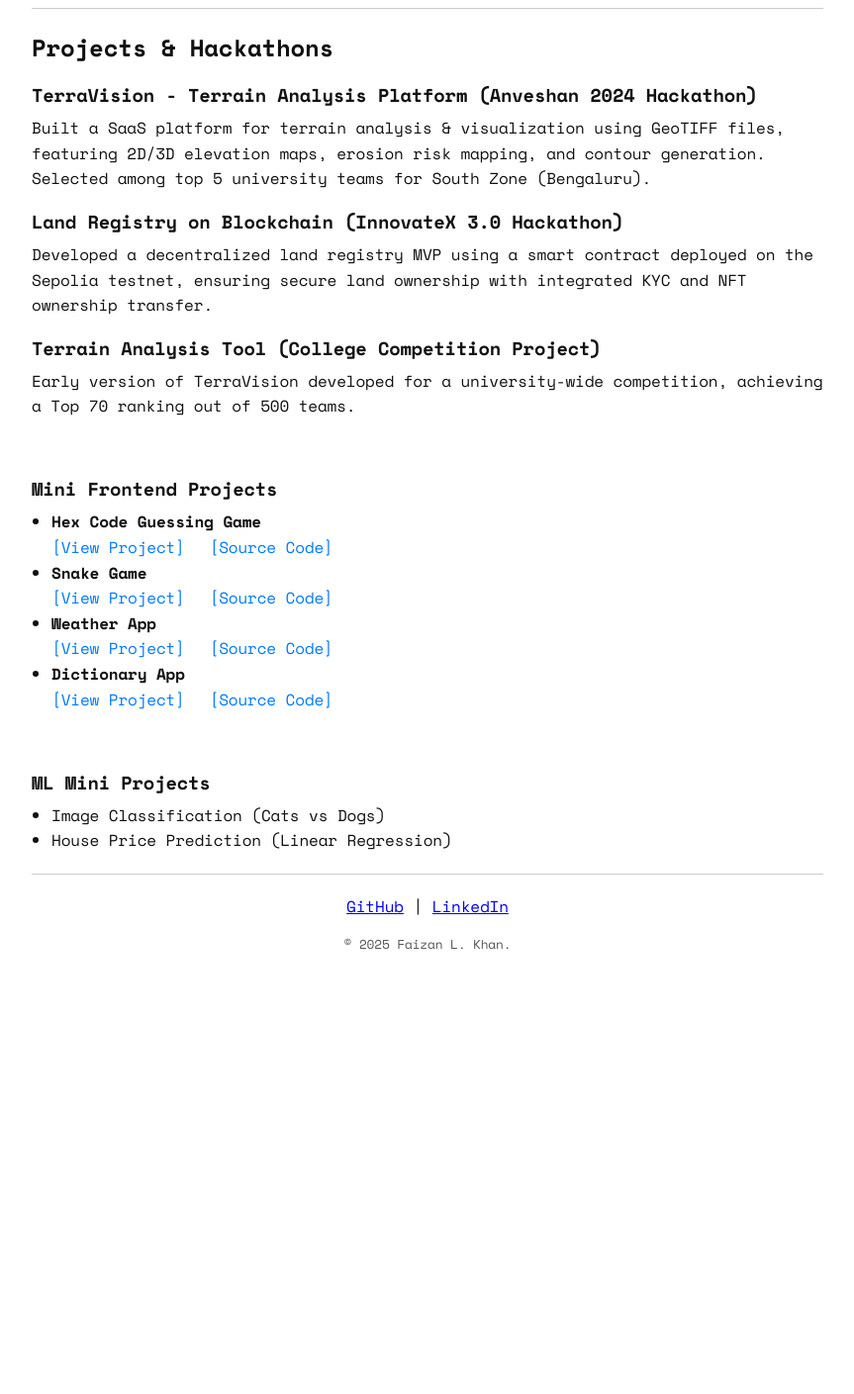
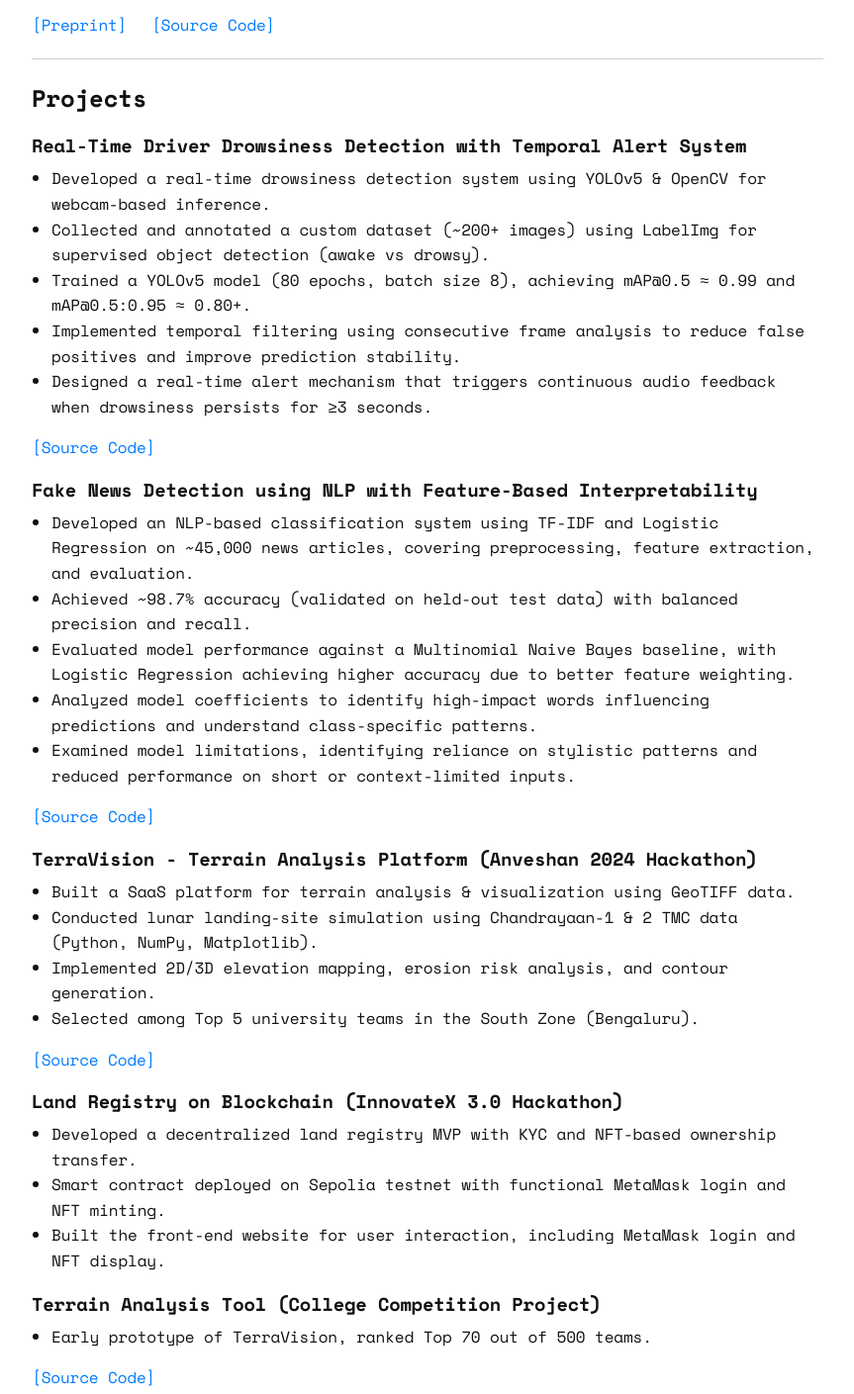
Before and after one commit to faizanlkhan/portfolio, a plain HTML site: page Portfolio/index.html in a window 1280 px wide. Shown: the part 704-2113 px from the top of the page at 99% size, without its empty margins (208-1071 px from the left). Before the commit the page ends 1683 px from the top, so only its background shows below. Drawn offline with nearby package versions, Linux system fonts and the light colour scheme.

Commit message:
Update index.html

```diff
--- a/Portfolio/index.html
+++ b/Portfolio/index.html
@@ -131,7 +131,7 @@
 
             <div>
                 <h1>Faizan Laique Khan</h1>
-                <p>Aspiring AI & ML developer, focused on building impactful real-world applications.</p>
+                <p>CS undergraduate specializing in AI & ML, with hands-on experience in reinforcement learning, NLP, and computer vision. Focused on efficient vision systems and practical AI for perception and decision-making.</p>
             </div>
         </div>
         <hr>
@@ -150,23 +150,65 @@
         </ul>
 
         <div class="link-group">
-            <a href="https://github.com/faizanlkhan/Moon_Landing_Site_Selection_ML.git" target="_blank">[Source Code]</a>
+            <a href="https://www.researchgate.net/publication/399913944_Learning_Adaptive_Feature-Weight_Optimization_and_Landing-Site_Prediction_for_Lunar_Surface_Exploration_Using_Reinforcement_Learning" target="_blank">[Preprint]</a>
+            <a href="https://github.com/faizanlkhan/Moon_Landing_Site_Selection_ML" target="_blank">[Source Code]</a>
         </div>
 
         <hr>
     </section>
 
     <section id="projects">
-        <h2>Projects & Hackathons</h2>
+        <h2>Projects</h2>
+
+        <h3>Real-Time Driver Drowsiness Detection with Temporal Alert System</h3>
+        <ul>
+            <li>Developed a real-time drowsiness detection system using YOLOv5 & OpenCV for webcam-based inference.</li>
+            <li>Collected and annotated a custom dataset (~200+ images) using LabelImg for supervised object detection (awake vs drowsy).</li>
+            <li>Trained a YOLOv5 model (80 epochs, batch size 8), achieving mAP@0.5 ≈ 0.99 and mAP@0.5:0.95 ≈ 0.80+.</li>
+            <li>Implemented temporal filtering using consecutive frame analysis to reduce false positives and improve prediction stability.</li>
+            <li>Designed a real-time alert mechanism that triggers continuous audio feedback when drowsiness persists for ≥3 seconds.</li>
+        </ul>
+        <div class="link-group">
+            <a href="https://github.com/faizanlkhan/Real-Time-Driver-Drowsiness-Detection-System" target="_blank">[Source Code]</a>
+        </div>
+
+        <h3>Fake News Detection using NLP with Feature-Based Interpretability</h3>
+        <ul>
+            <li>Developed an NLP-based classification system using TF-IDF and Logistic Regression on ~45,000 news articles, covering preprocessing, feature extraction, and evaluation.</li>
+            <li>Achieved ~98.7% accuracy (validated on held-out test data) with balanced precision and recall.</li>
+            <li>Evaluated model performance against a Multinomial Naive Bayes baseline, with Logistic Regression achieving higher accuracy due to better feature weighting.</li>
+            <li>Analyzed model coefficients to identify high-impact words influencing predictions and understand class-specific patterns.</li>
+            <li>Examined model limitations, identifying reliance on stylistic patterns and reduced performance on short or context-limited inputs.</li>
+        </ul>
+        <div class="link-group">
+            <a href="https://github.com/faizanlkhan/Fake-News-Detection-with-Explainability" target="_blank">[Source Code]</a>
+        </div>
 
         <h3>TerraVision - Terrain Analysis Platform (Anveshan 2024 Hackathon)</h3>
-        <p>Built a SaaS platform for terrain analysis & visualization using GeoTIFF files, featuring 2D/3D elevation maps, erosion risk mapping, and contour generation. Selected among top 5 university teams for South Zone (Bengaluru).</p>
+        <ul>
+            <li>Built a SaaS platform for terrain analysis & visualization using GeoTIFF data.</li>
+            <li>Conducted lunar landing-site simulation using Chandrayaan-1 & 2 TMC data (Python, NumPy, Matplotlib).</li>
+            <li>Implemented 2D/3D elevation mapping, erosion risk analysis, and contour generation.</li>
+            <li>Selected among Top 5 university teams in the South Zone (Bengaluru).</li>
+        </ul>
+        <div class="link-group">
+            <a href="https://github.com/faizanlkhan/TerraVision-Terrain-Analysis-Platform" target="_blank">[Source Code]</a>
+        </div>
 
         <h3>Land Registry on Blockchain (InnovateX 3.0 Hackathon)</h3>
-        <p>Developed a decentralized land registry MVP using a smart contract deployed on the Sepolia testnet, ensuring secure land ownership with integrated KYC and NFT ownership transfer.</p>
+        <ul>
+            <li>Developed a decentralized land registry MVP with KYC and NFT-based ownership transfer.</li>
+            <li>Smart contract deployed on Sepolia testnet with functional MetaMask login and NFT minting.</li>
+            <li>Built the front-end website for user interaction, including MetaMask login and NFT display.</li>
+        </ul>
 
         <h3>Terrain Analysis Tool (College Competition Project)</h3>
-        <p>Early version of TerraVision developed for a university-wide competition, achieving a Top 70 ranking out of 500 teams.</p>
+        <ul>
+            <li>Early prototype of TerraVision, ranked Top 70 out of 500 teams.</li>
+        </ul>
+        <div class="link-group">
+            <a href="https://github.com/faizanlkhan/TIFF-Based-2D-3D-Data-Visualizer" target="_blank">[Source Code]</a>
+        </div>
         <br>
 
         <h3>Mini Frontend Projects</h3>
@@ -201,12 +243,6 @@
             </li>
         </ul>
         <br>
-
-        <h3>ML Mini Projects</h3>
-        <ul>
-            <li>Image Classification (Cats vs Dogs)</li>
-            <li>House Price Prediction (Linear Regression)</li>
-        </ul>
         <hr>
     </section>
 
@@ -216,7 +252,7 @@
             <a href="https://www.linkedin.com/in/faizanlkhan" target="_blank">LinkedIn</a>
         </p>
         <p style="text-align: center; font-size: 0.8em; color: #555;">
-            &copy; 2025 Faizan L. Khan.
+            &copy; 2026 Faizan L. Khan.
         </p>
     </footer>
 
```
